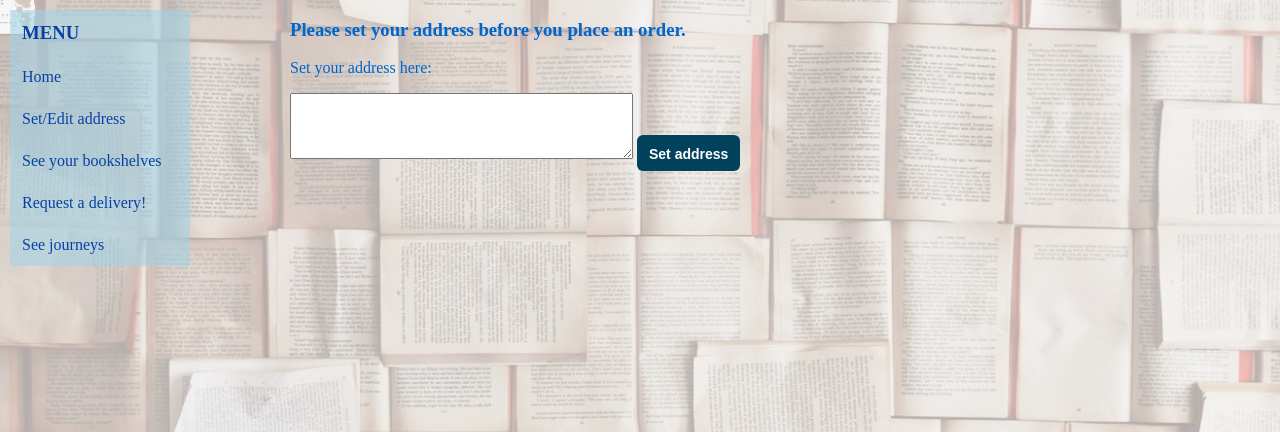
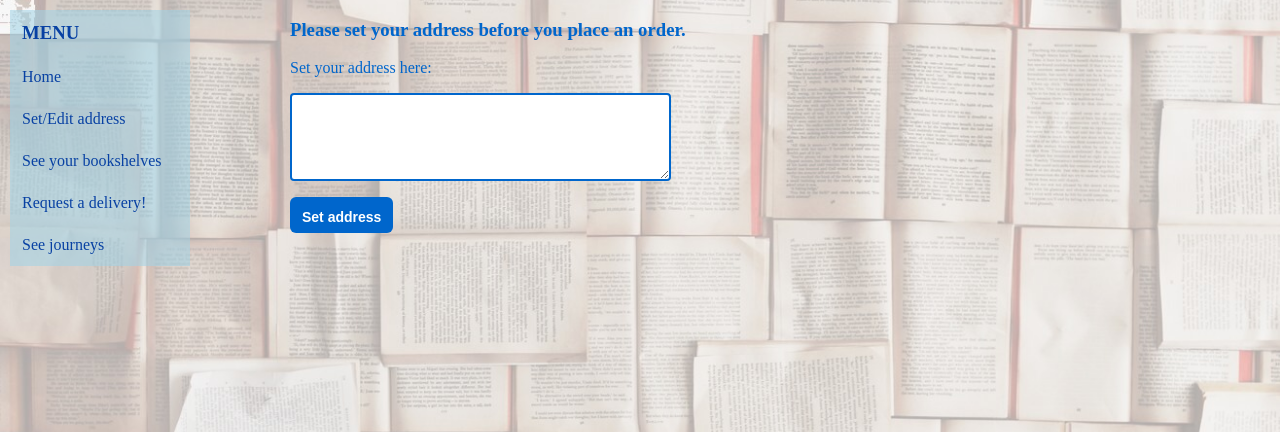
Before and after one commit to googleinterns/step235-2020, a Java web app: page /address.html in a window 1280 px wide. Shown: the top 432 px of the page. Run offline with Tomcat 11, a stand-in JSP engine, Linux system fonts and the light colour scheme.

Commit message:
add style for forms (#6)

```diff
--- a/src/main/webapp/address.html
+++ b/src/main/webapp/address.html
@@ -15,7 +15,7 @@
       <p>Set your address here:</p>
       <form method="POST" action="/user-info">
         <textarea id="address" name="address" rows="4" cols="40"></textarea>
-        <input id="submit-button" type="submit" value="Set address">
+        <input id="submit-button-address" type="submit" value="Set address">
       </form>
     </div>
 
--- a/src/main/webapp/style.css
+++ b/src/main/webapp/style.css
@@ -105,7 +105,7 @@ h1, h4, h3, p{
 }
 
 button, input[type="submit"] {
-  background-color: rgb(2, 66, 92);
+  background-color: rgb(0, 102, 204);
   color:white;
   border: none;
   border-radius: 6px;
@@ -114,11 +114,15 @@ button, input[type="submit"] {
   text-align: center;
   display: inline-block;
   height: 36px;
-  line-height: 36px;
   padding-inline-end: 12px;
   padding-inline-start: 12px;
 }
 
-input {
+input, textarea {
   display: block;
+  padding: 12px 20px;
+  margin: 8px 0;
+  box-sizing: border-box;
+  border: 2px solid rgb(0, 102, 204);
+  border-radius: 4px;
 }
```
